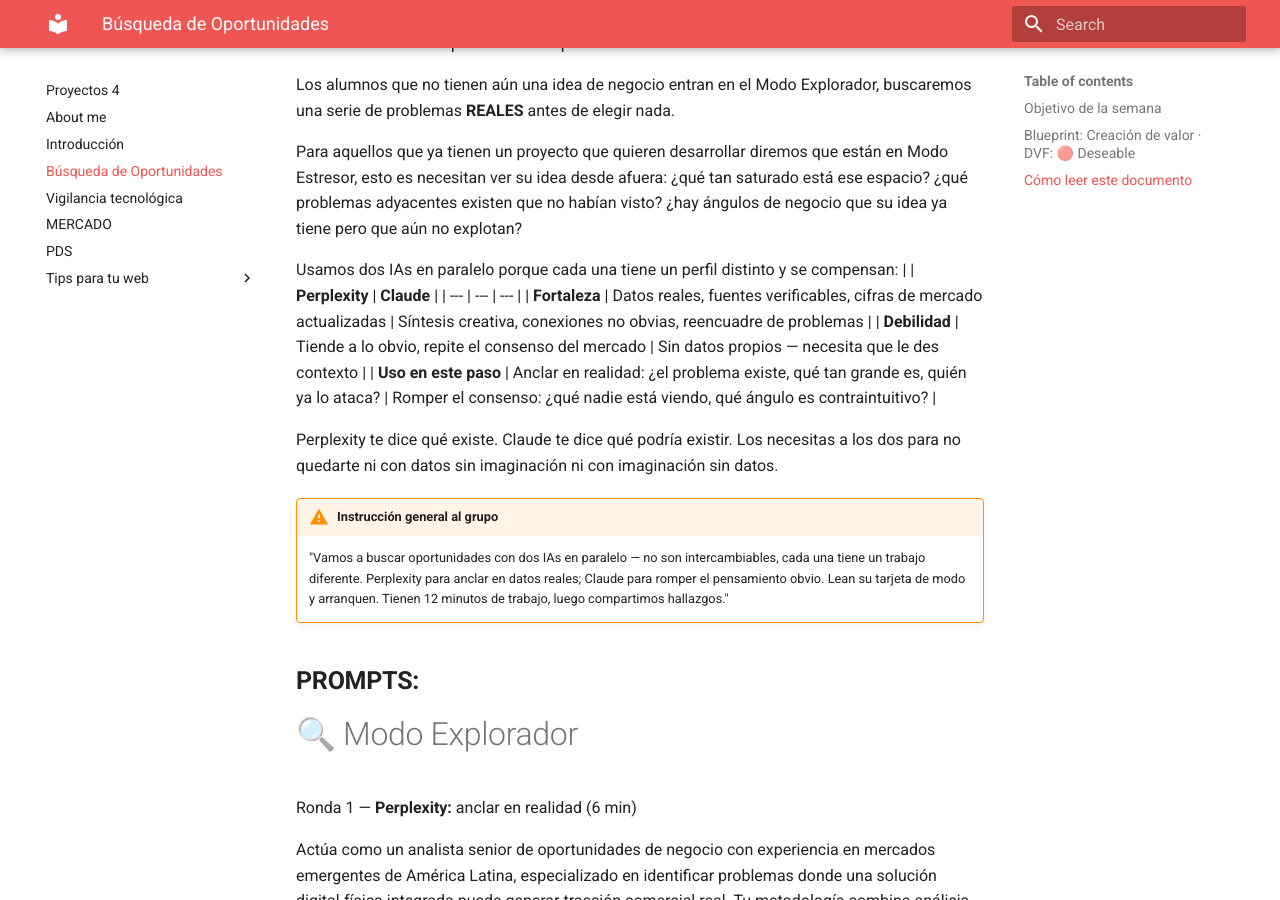
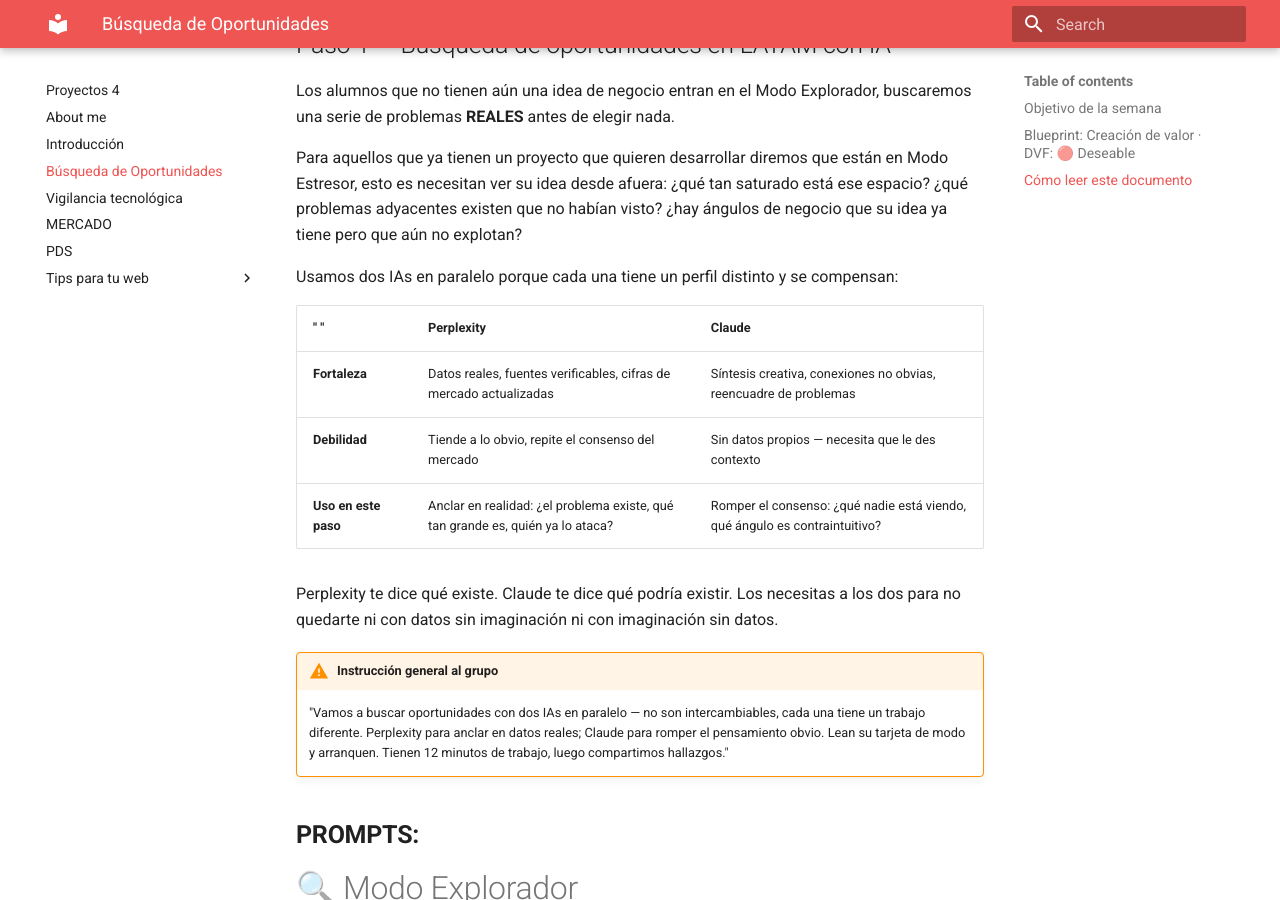
Before and after one commit to Aristarco/Proyectos4, an MkDocs documentation site: the page built from docs/semana2.md, in a window 1280 px wide and 900 px high, scrolled down 1244 px. Built offline with MkDocs 1.6.1 and Material for MkDocs 9.7.7, drawn with Linux system fonts in a browser that asks for light colours; some of the changed text lies outside the part shown.

```diff
--- a/docs/semana2.md
+++ b/docs/semana2.md
@@ -8,8 +8,7 @@
 
 Esta semana el equipo responde la pregunta más importante del semestre antes de escribir una sola línea de código o hacer un solo modelo 3D:
 
-!!! tip ¿Existe un problema real que vale la pena resolver?
-
+!!! tip "¿Existe un problema real que vale la pena resolver?"
     Todo lo que se construya después depende de la calidad de la respuesta que encuentren hoy.
 
 ## Cómo leer este documento
@@ -39,7 +38,9 @@ Los alumnos que no tienen aún una idea de negocio entran en el Modo Explorador,
 Para aquellos que ya tienen un proyecto que quieren desarrollar diremos que están en Modo Estresor, esto es necesitan ver su idea desde afuera: ¿qué tan saturado está ese espacio? ¿qué problemas adyacentes existen que no habían visto? ¿hay ángulos de negocio que su idea ya tiene pero que aún no explotan?
 
 Usamos dos IAs en paralelo porque cada una tiene un perfil distinto y se compensan:
-|   | **Perplexity** | **Claude** |
+
+
+| " " | **Perplexity** | **Claude** |
 | --- | --- | --- |
 | **Fortaleza** | Datos reales, fuentes verificables, cifras de mercado actualizadas | Síntesis creativa, conexiones no obvias, reencuadre de problemas |
 | **Debilidad** | Tiende a lo obvio, repite el consenso del mercado | Sin datos propios — necesita que le des contexto |
```
